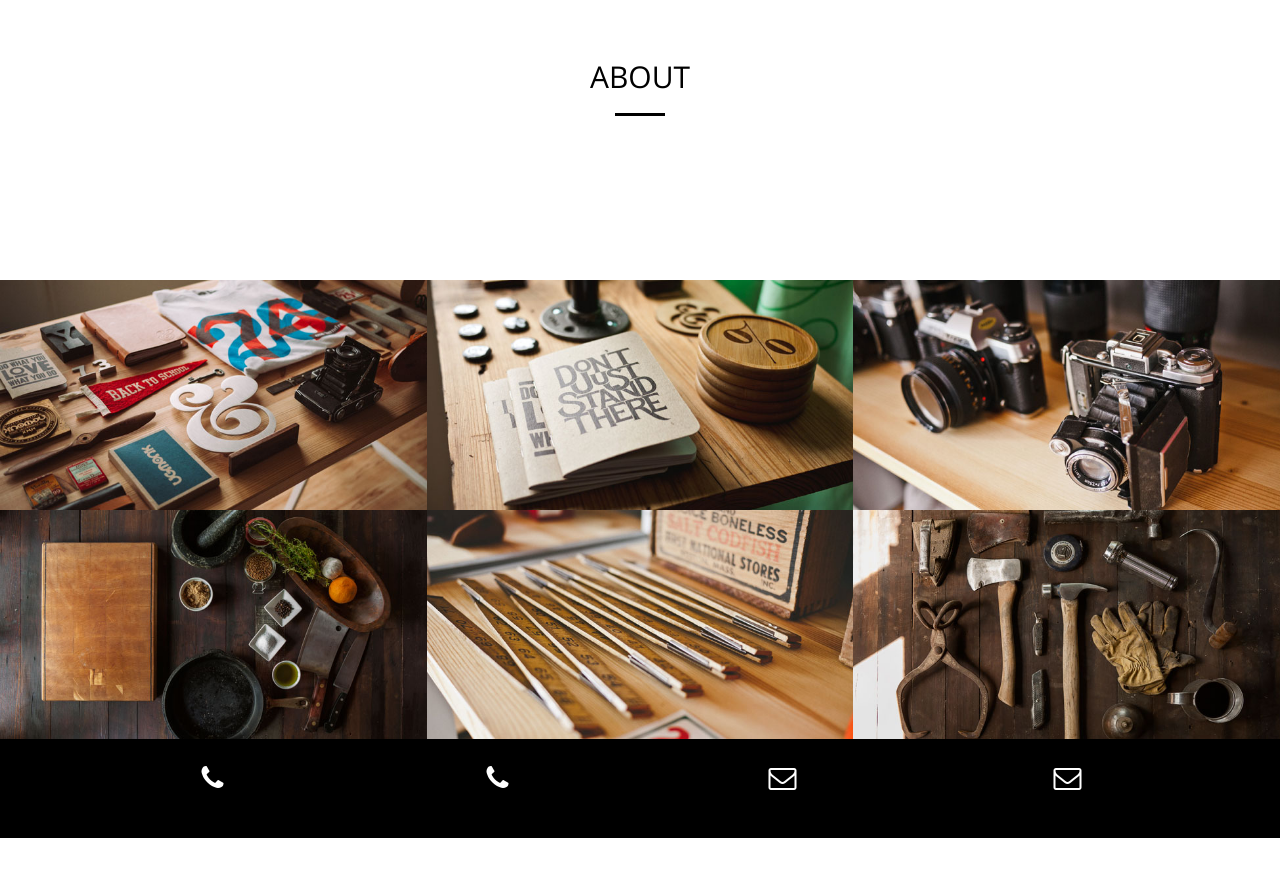
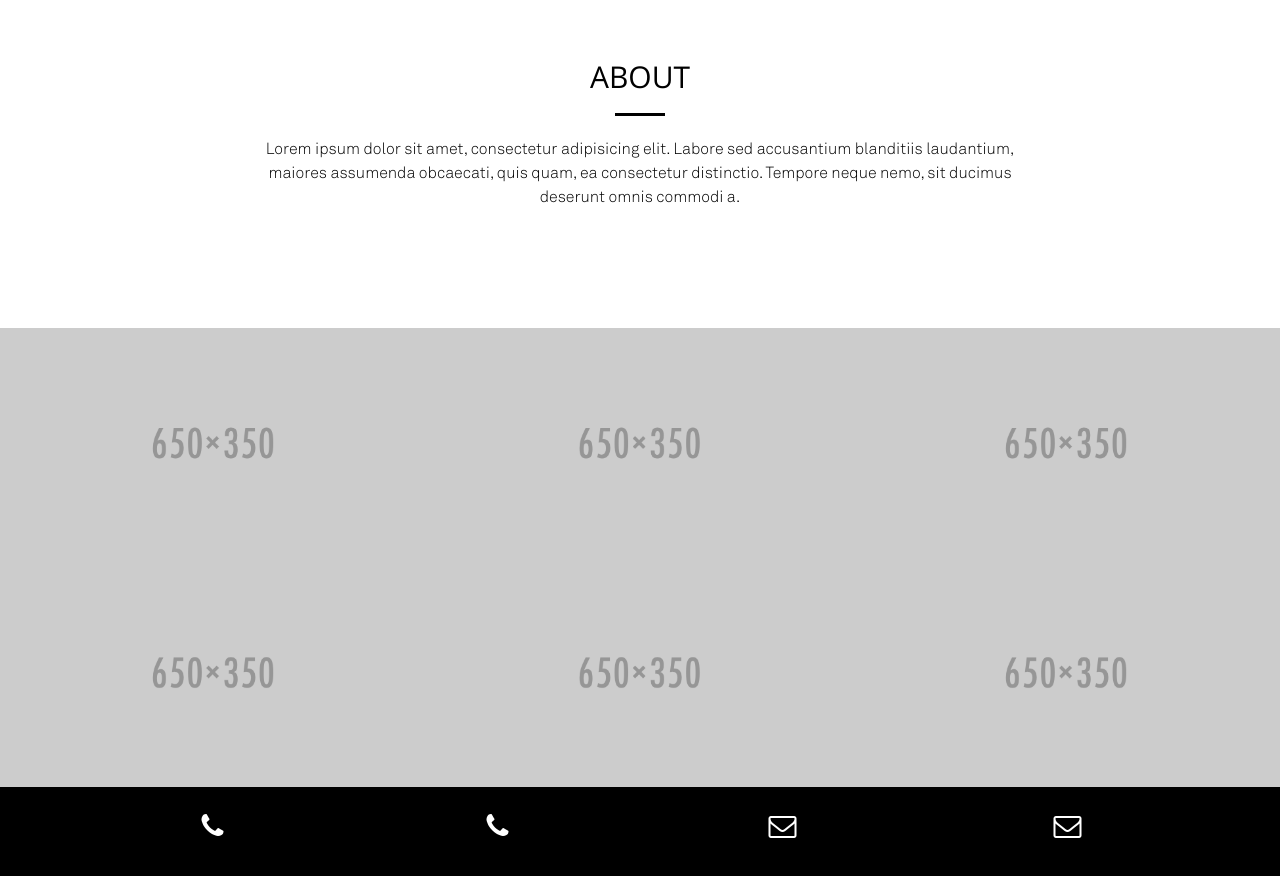
Before and after one commit to chrissschin/chrissschin.github.io, a plain HTML site: page index.html in a window 1280 px wide. Shown: the part 840-1716 px from the top of the page. Before the commit the page ends 1678 px from the top, so only its background shows below. Drawn offline with nearby package versions, Linux system fonts and the light colour scheme.

Commit message:
added placeholders

```diff
--- a/css/creative.css
+++ b/css/creative.css
@@ -54,6 +54,7 @@ p {
     margin-bottom: 20px;
     font-size: 16px;
     line-height: 1.5;
+    color: black;
 }
 
 .bg-primary {
--- a/index.html
+++ b/index.html
@@ -71,7 +71,7 @@
     <header>
         <div class="header-content">
             <div class="header-content-inner">
-                <h1>Welcome</h1>
+                <!--<h1>Welcome</h1>-->
                 <i class="fa fa-arrow-down fa-3x wow bounceIn" data-wow-delay=".2s""></i>
 
             </div>
@@ -84,7 +84,7 @@
                 <div class="col-lg-8 col-lg-offset-2 text-center">
                     <h2 class="section-heading">ABOUT</h2>
                     <hr class="light">
-                    <p class="text-faded">welcome to my page</p>
+                    <p>Lorem ipsum dolor sit amet, consectetur adipisicing elit. Labore sed accusantium blanditiis laudantium, maiores assumenda obcaecati, quis quam, ea consectetur distinctio. Tempore neque nemo, sit ducimus deserunt omnis commodi a.</p>
                 </div>
             </div>
         </div>
@@ -96,7 +96,7 @@
             <div class="row no-gutter">
                 <div class="col-lg-4 col-sm-6">
                     <a href="#" class="portfolio-box">
-                        <img src="img/portfolio/1.jpg" class="img-responsive" alt="">
+                        <img src="img/portfolio/place.png" class="img-responsive" alt="">
                         <div class="portfolio-box-caption">
                             <div class="portfolio-box-caption-content">
                                 <div class="project-category text-faded">
@@ -111,7 +111,7 @@
                 </div>
                 <div class="col-lg-4 col-sm-6">
                     <a href="#" class="portfolio-box">
-                        <img src="img/portfolio/2.jpg" class="img-responsive" alt="">
+                        <img src="img/portfolio/place.png" class="img-responsive" alt="">
                         <div class="portfolio-box-caption">
                             <div class="portfolio-box-caption-content">
                                 <div class="project-category text-faded">
@@ -126,7 +126,7 @@
                 </div>
                 <div class="col-lg-4 col-sm-6">
                     <a href="#" class="portfolio-box">
-                        <img src="img/portfolio/3.jpg" class="img-responsive" alt="">
+                        <img src="img/portfolio/place.png" class="img-responsive" alt="">
                         <div class="portfolio-box-caption">
                             <div class="portfolio-box-caption-content">
                                 <div class="project-category text-faded">
@@ -141,7 +141,7 @@
                 </div>
                 <div class="col-lg-4 col-sm-6">
                     <a href="#" class="portfolio-box">
-                        <img src="img/portfolio/4.jpg" class="img-responsive" alt="">
+                        <img src="img/portfolio/place.png" class="img-responsive" alt="">
                         <div class="portfolio-box-caption">
                             <div class="portfolio-box-caption-content">
                                 <div class="project-category text-faded">
@@ -156,7 +156,7 @@
                 </div>
                 <div class="col-lg-4 col-sm-6">
                     <a href="#" class="portfolio-box">
-                        <img src="img/portfolio/5.jpg" class="img-responsive" alt="">
+                        <img src="img/portfolio/place.png" class="img-responsive" alt="">
                         <div class="portfolio-box-caption">
                             <div class="portfolio-box-caption-content">
                                 <div class="project-category text-faded">
@@ -171,7 +171,7 @@
                 </div>
                 <div class="col-lg-4 col-sm-6">
                     <a href="#" class="portfolio-box">
-                        <img src="img/portfolio/6.jpg" class="img-responsive" alt="">
+                        <img src="img/portfolio/place.png" class="img-responsive" alt="">
                         <div class="portfolio-box-caption">
                             <div class="portfolio-box-caption-content">
                                 <div class="project-category text-faded">
```
Also changed, not shown: img/portfolio/place.png (added), img/portfolio/projects-3.jpg (added).
